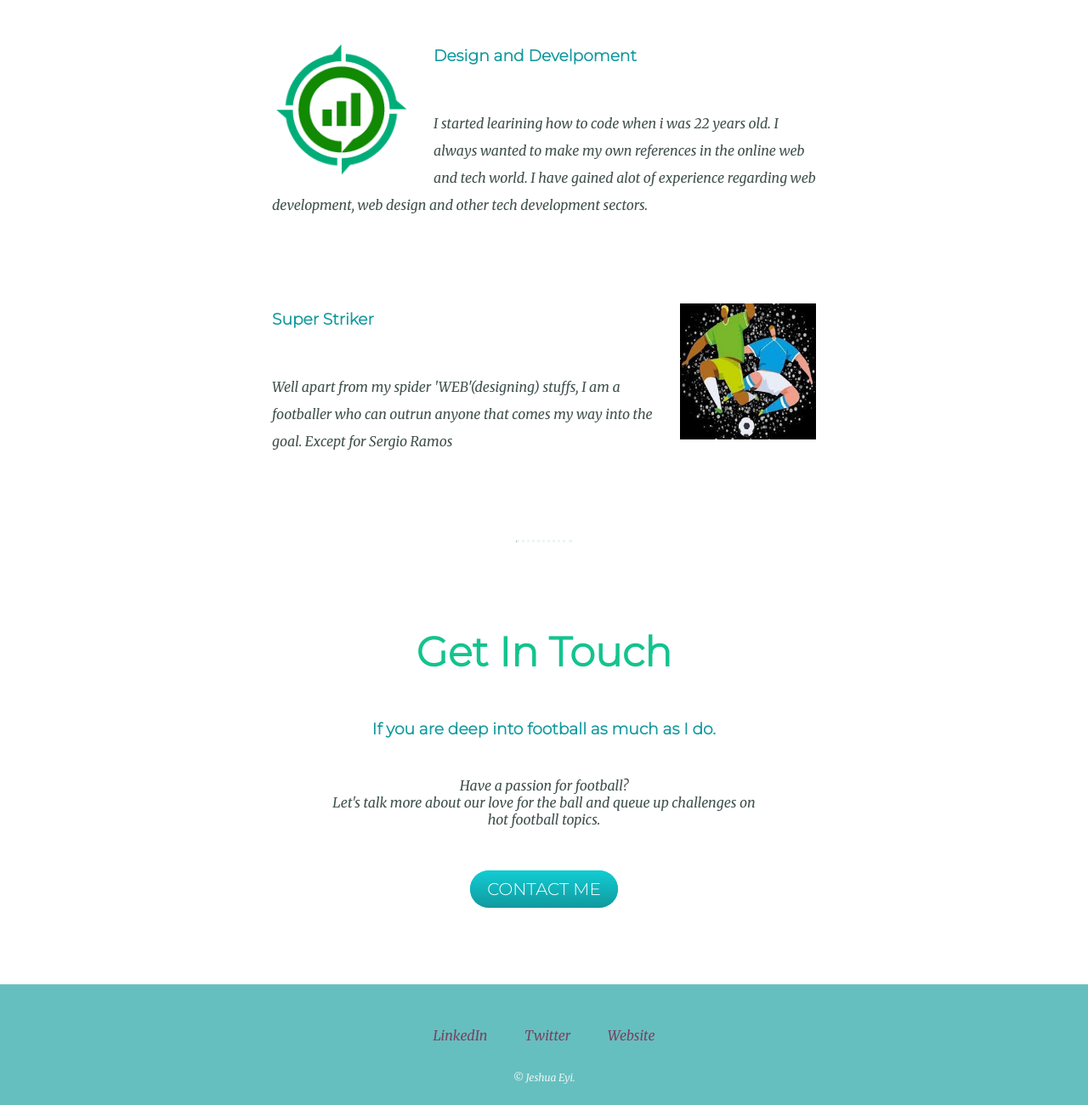
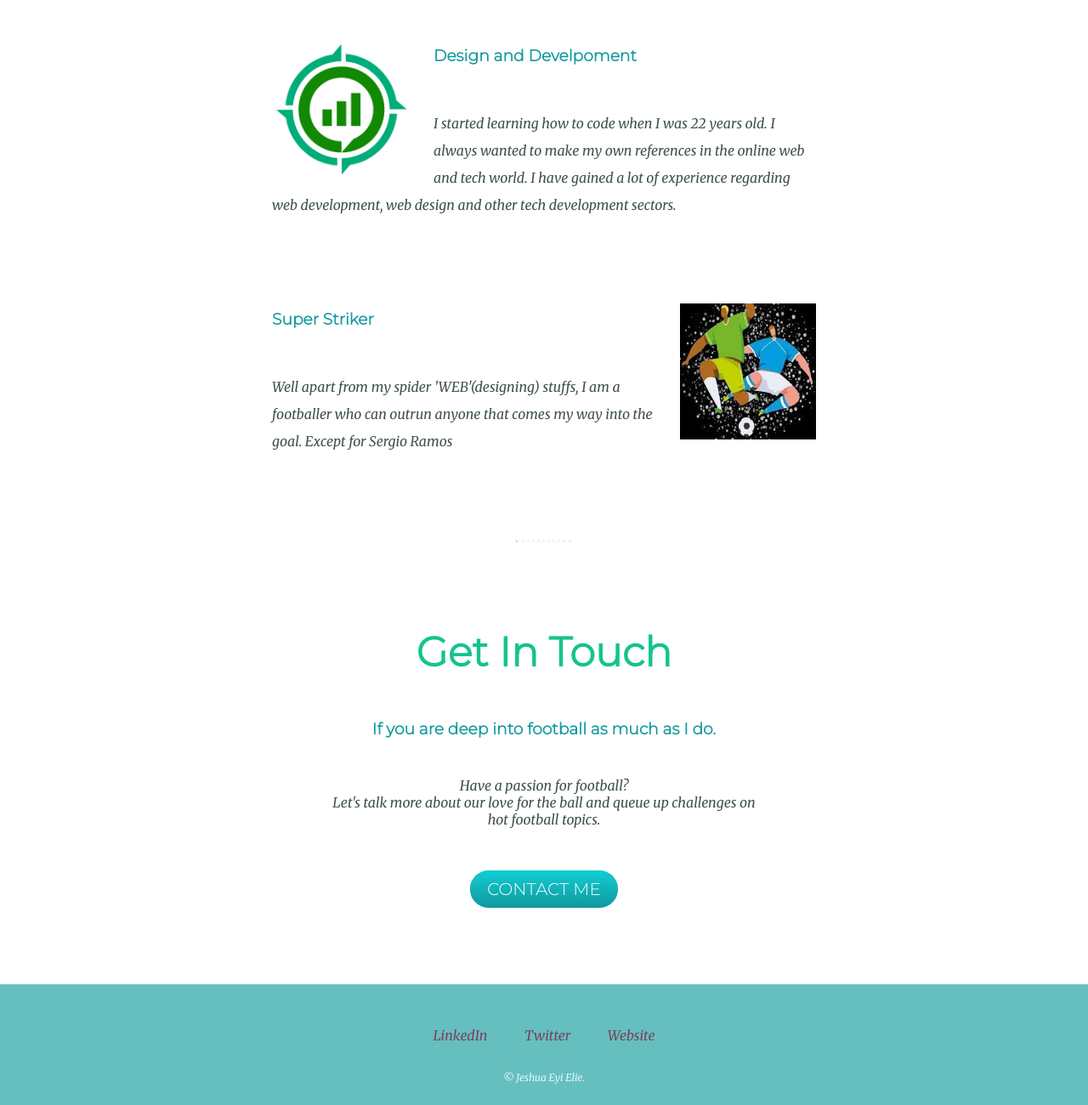
Before and after one commit to Joruntastic007/blogin-, a plain HTML site: page index.html in a window 1280 px wide. Shown: the part 1680-2980 px from the top of the page at 85% size. Drawn offline with Linux system fonts and the light colour scheme.

Commit message:
Update index.html

```diff
--- a/index.html
+++ b/index.html
@@ -30,7 +30,7 @@
     <div class="skill-row">
       <img class="skill-img" src="Images/skill.png" alt="skill">
       <h3>Design and Develpoment</h3>
-      <p>I started learining how to code when i was 22 years old. I always wanted to make my own references in the online web and tech world. I have gained alot of experience regarding web development, web design and other tech development sectors.</p>
+      <p>I started learning how to code when I was 22 years old. I always wanted to make my own references in the online web and tech world. I have gained a lot of experience regarding web development, web design and other tech development sectors.</p>
     </div>
     <div class="skill-row">
       <img class="football" src="Images/football.jpeg" alt="football-img">
@@ -52,7 +52,7 @@
   <a href="https://www.linkedin.com/in/jo-runtastic-047345238">LinkedIn</a>
   <a href="https://twitter.com/">Twitter</a>
   <a href="https://www.appbrewery.co/">Website</a>
-  <p class="copyright">© Jeshua Eyi.</p>
+  <p class="copyright">© Jeshua Eyi Elie.</p>
 </div>
   </body>
 </html>
```
